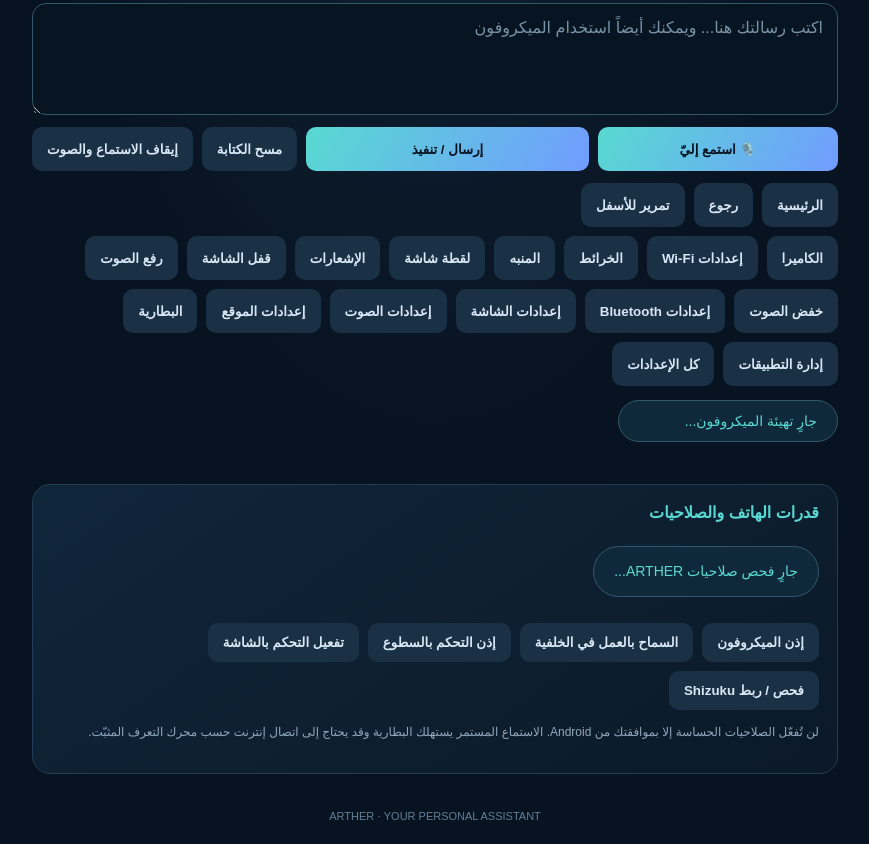
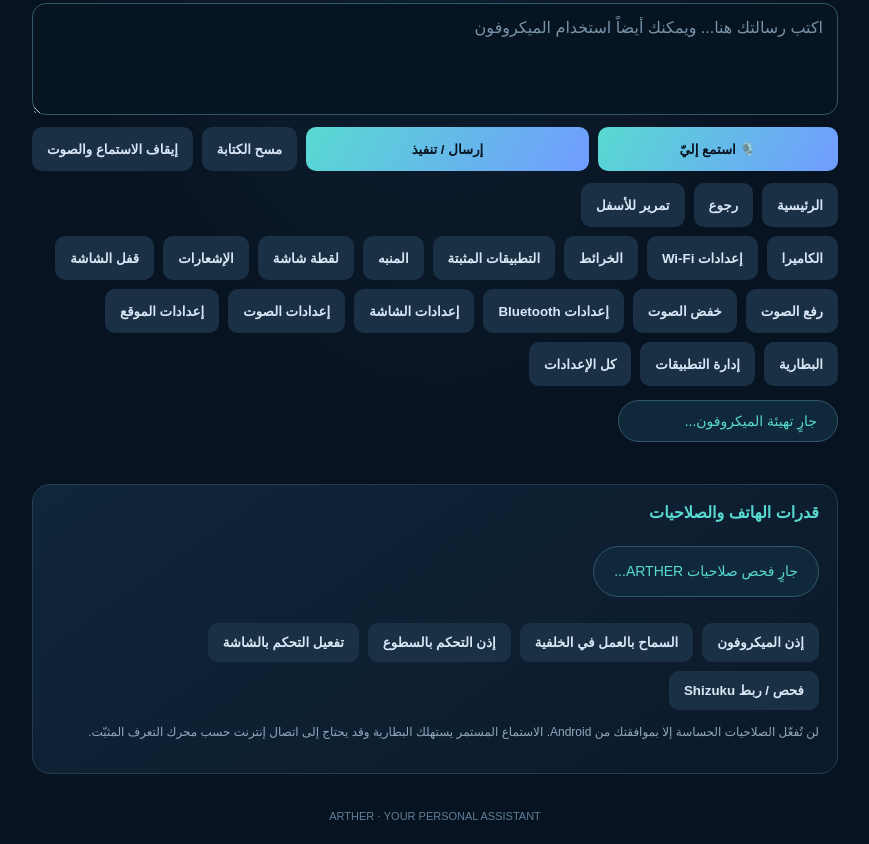
Before and after one commit to cherguihakim34-hub/ARTHER-Android, a website: page index.html in a window 1280 px wide. Shown: the part 768-1612 px from the top of the page, without its empty margins (205-1074 px from the left). Drawn offline with Linux system fonts and the light colour scheme; no server answers.

Commit message:
Add installed apps shortcut to ARTHER controls

```diff
--- a/index.html
+++ b/index.html
@@ -66,6 +66,7 @@
         <button id="openCamera" class="secondary">الكاميرا</button>
         <button id="openWifi" class="secondary">إعدادات Wi-Fi</button>
         <button id="openMap" class="secondary">الخرائط</button>
+        <button id="listApps" class="secondary">التطبيقات المثبتة</button>
         <button id="openAlarms" class="secondary">المنبه</button>
         <button id="quickScreenshot" class="secondary">لقطة شاشة</button>
         <button id="quickNotifications" class="secondary">الإشعارات</button>
```
